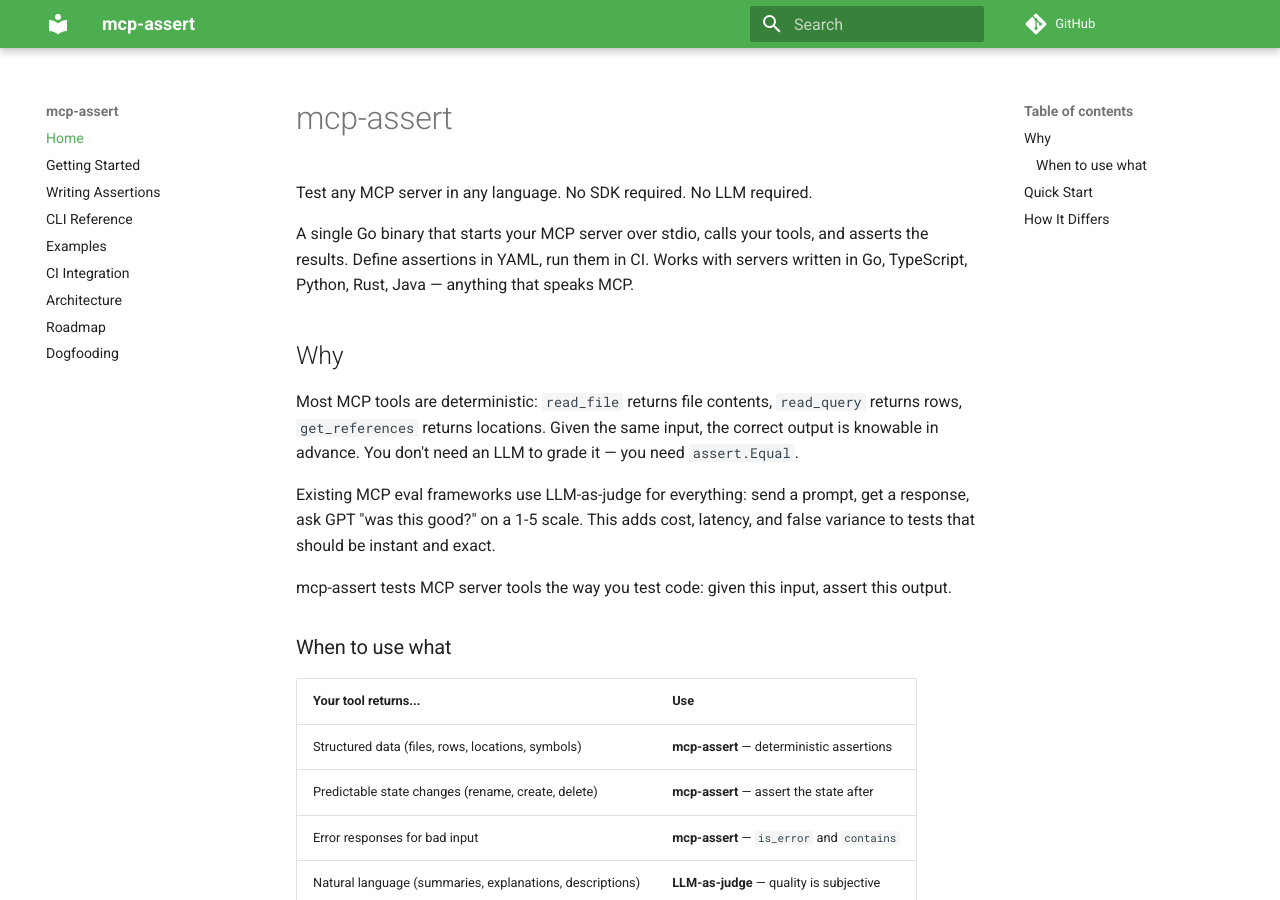
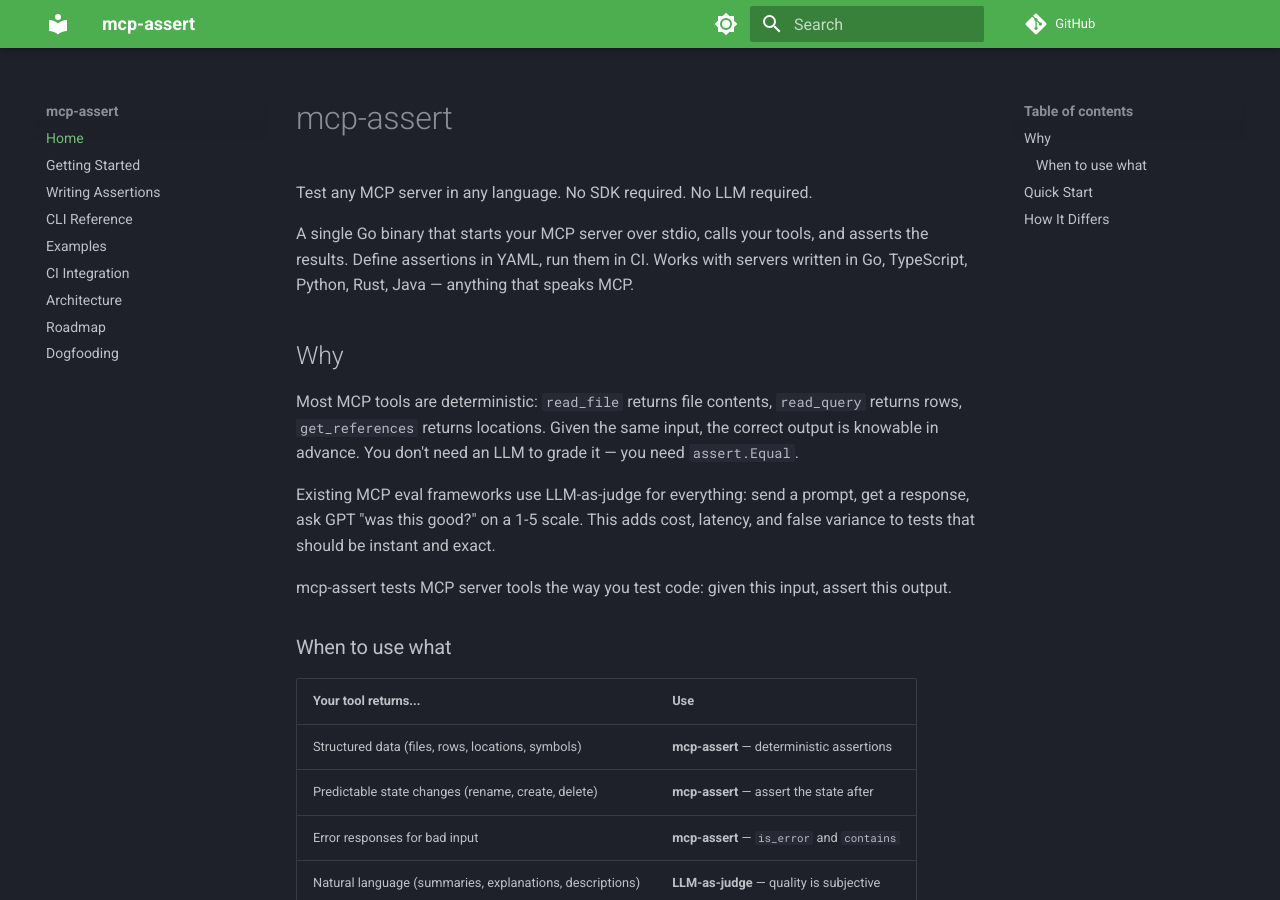
Before and after one commit to blackwell-systems/mcp-assert, an MkDocs documentation site: the page built from docs/index.md, in a window 1280 px wide and 900 px high. Built offline with MkDocs 1.6.1 and Material for MkDocs 9.7.7, drawn with Linux system fonts in a browser that asks for light colours; comment, search, counter and statistics services are not loaded.

Commit message:
docs: dark mode by default, light mode toggle

```diff
--- a/mkdocs.yml
+++ b/mkdocs.yml
@@ -5,8 +5,18 @@
 theme:
   name: material
   palette:
-    scheme: default
-    primary: green
+    - scheme: slate
+      primary: green
+      accent: light green
+      toggle:
+        icon: material/brightness-7
+        name: Switch to light mode
+    - scheme: default
+      primary: green
+      accent: green
+      toggle:
+        icon: material/brightness-4
+        name: Switch to dark mode
 nav:
   - Home: index.md
   - Getting Started: getting-started.md
```
